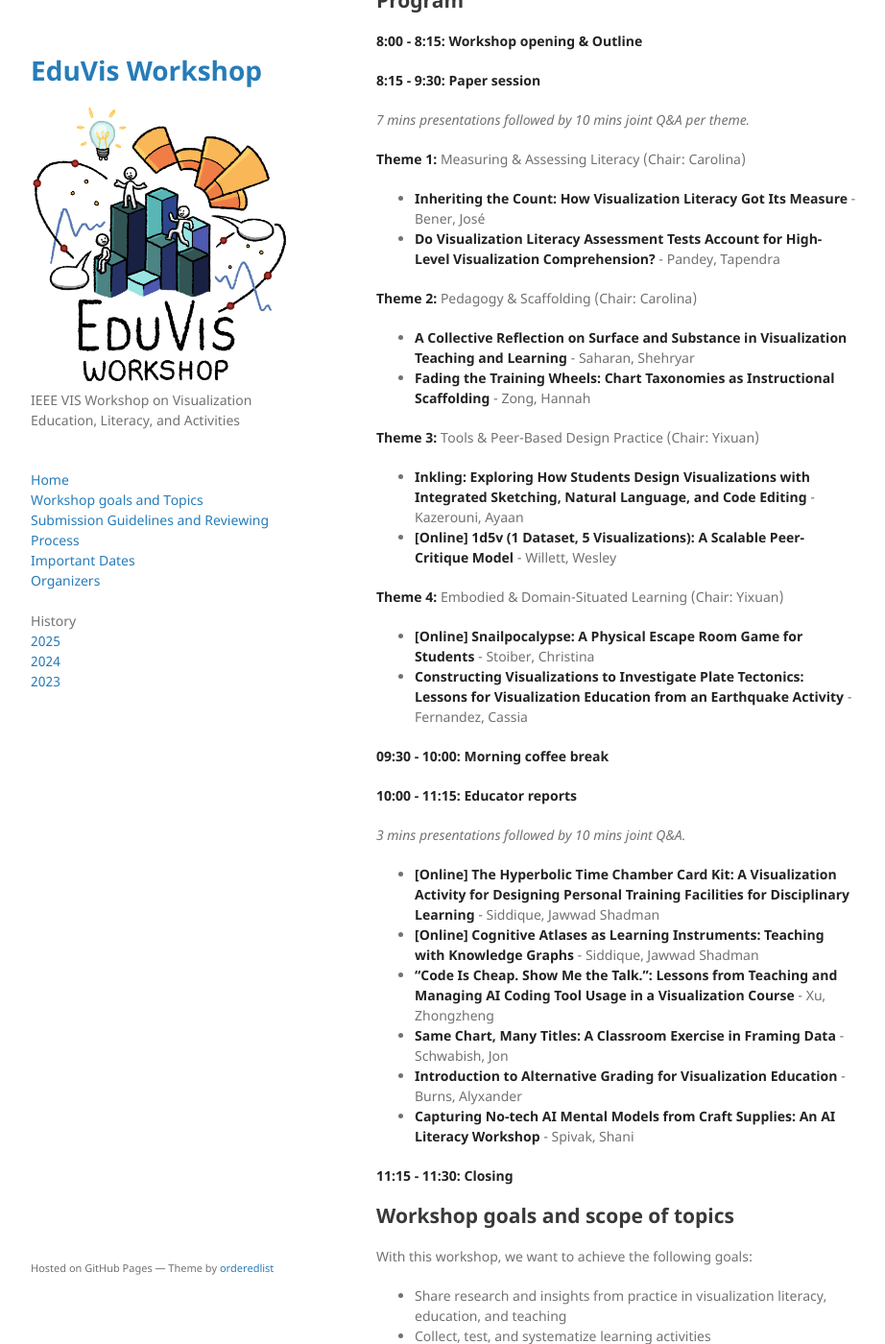
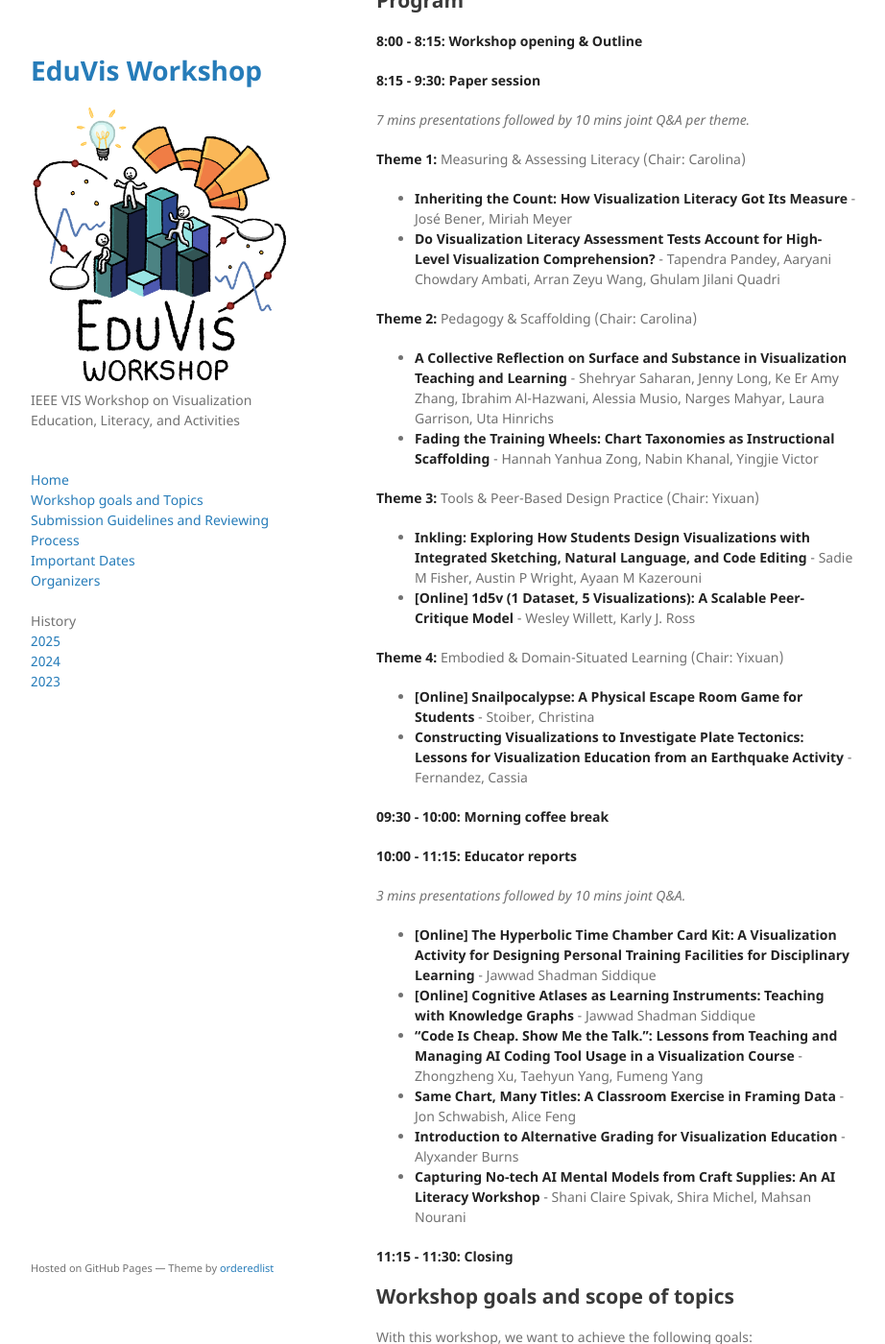
Before and after one commit to ieee-eduvis/ieee-eduvis.github.io, a Jekyll site: the page built from index.md, in a window 1280 px wide and 1400 px high, scrolled down 792 px. Shown: the whole window at 96% size, without its empty margins (178-1100 px from the left). Built offline with Jekyll 4.4.1, drawn with Linux system fonts in a browser that asks for light colours.

Commit message:
add coauthors

```diff
--- a/index.md
+++ b/index.md
@@ -33,18 +33,18 @@ See the Week at a Glance program for more information: <https://ieeevis.org/year
 
 **Theme 1:** Measuring & Assessing Literacy (Chair: Carolina)
 
-* **Inheriting the Count: How Visualization Literacy Got Its Measure** - Bener, José
-* **Do Visualization Literacy Assessment Tests Account for High-Level Visualization Comprehension?** - Pandey, Tapendra
+* **Inheriting the Count: How Visualization Literacy Got Its Measure** - José Bener, Miriah Meyer
+* **Do Visualization Literacy Assessment Tests Account for High-Level Visualization Comprehension?** - Tapendra Pandey, Aaryani Chowdary Ambati, Arran Zeyu Wang, Ghulam Jilani Quadri
 
 **Theme 2:** Pedagogy & Scaffolding (Chair: Carolina)
 
-* **A Collective Reflection on Surface and Substance in Visualization Teaching and Learning** - Saharan, Shehryar
-* **Fading the Training Wheels: Chart Taxonomies as Instructional Scaffolding** - Zong, Hannah
+* **A Collective Reflection on Surface and Substance in Visualization Teaching and Learning** - Shehryar Saharan, Jenny Long, Ke Er Amy Zhang, Ibrahim Al-Hazwani, Alessia Musio, Narges Mahyar, Laura Garrison, Uta Hinrichs
+* **Fading the Training Wheels: Chart Taxonomies as Instructional Scaffolding** - Hannah Yanhua Zong, Nabin Khanal, Yingjie Victor
 
 **Theme 3:** Tools & Peer-Based Design Practice (Chair: Yixuan)
 
-* **Inkling: Exploring How Students Design Visualizations with Integrated Sketching, Natural Language, and Code Editing** - Kazerouni, Ayaan
-* **[Online] 1d5v (1 Dataset, 5 Visualizations): A Scalable Peer-Critique Model** - Willett, Wesley
+* **Inkling: Exploring How Students Design Visualizations with Integrated Sketching, Natural Language, and Code Editing** - Sadie M Fisher, Austin P Wright, Ayaan M Kazerouni
+* **[Online] 1d5v (1 Dataset, 5 Visualizations): A Scalable Peer-Critique Model** - Wesley Willett, Karly J. Ross
 
 **Theme 4:** Embodied & Domain-Situated Learning (Chair: Yixuan)
 
@@ -57,12 +57,12 @@ See the Week at a Glance program for more information: <https://ieeevis.org/year
 
 *3 mins presentations followed by 10 mins joint Q&A.*
 
-* **[Online] The Hyperbolic Time Chamber Card Kit: A Visualization Activity for Designing Personal Training Facilities for Disciplinary Learning** - Siddique, Jawwad Shadman
-* **[Online] Cognitive Atlases as Learning Instruments: Teaching with Knowledge Graphs** - Siddique, Jawwad Shadman
-* **"Code Is Cheap. Show Me the Talk.": Lessons from Teaching and Managing AI Coding Tool Usage in a Visualization Course** - Xu, Zhongzheng
-* **Same Chart, Many Titles: A Classroom Exercise in Framing Data** - Schwabish, Jon
-* **Introduction to Alternative Grading for Visualization Education** - Burns, Alyxander
-* **Capturing No-tech AI Mental Models from Craft Supplies: An AI Literacy Workshop** - Spivak, Shani
+* **[Online] The Hyperbolic Time Chamber Card Kit: A Visualization Activity for Designing Personal Training Facilities for Disciplinary Learning** - Jawwad Shadman Siddique
+* **[Online] Cognitive Atlases as Learning Instruments: Teaching with Knowledge Graphs** - Jawwad Shadman Siddique
+* **"Code Is Cheap. Show Me the Talk.": Lessons from Teaching and Managing AI Coding Tool Usage in a Visualization Course** - Zhongzheng Xu, Taehyun Yang, Fumeng Yang
+* **Same Chart, Many Titles: A Classroom Exercise in Framing Data** - Jon Schwabish, Alice Feng
+* **Introduction to Alternative Grading for Visualization Education** - Alyxander Burns
+* **Capturing No-tech AI Mental Models from Craft Supplies: An AI Literacy Workshop** - Shani Claire Spivak, Shira Michel, Mahsan Nourani
 
 **11:15 - 11:30: Closing**<br>
 
```
